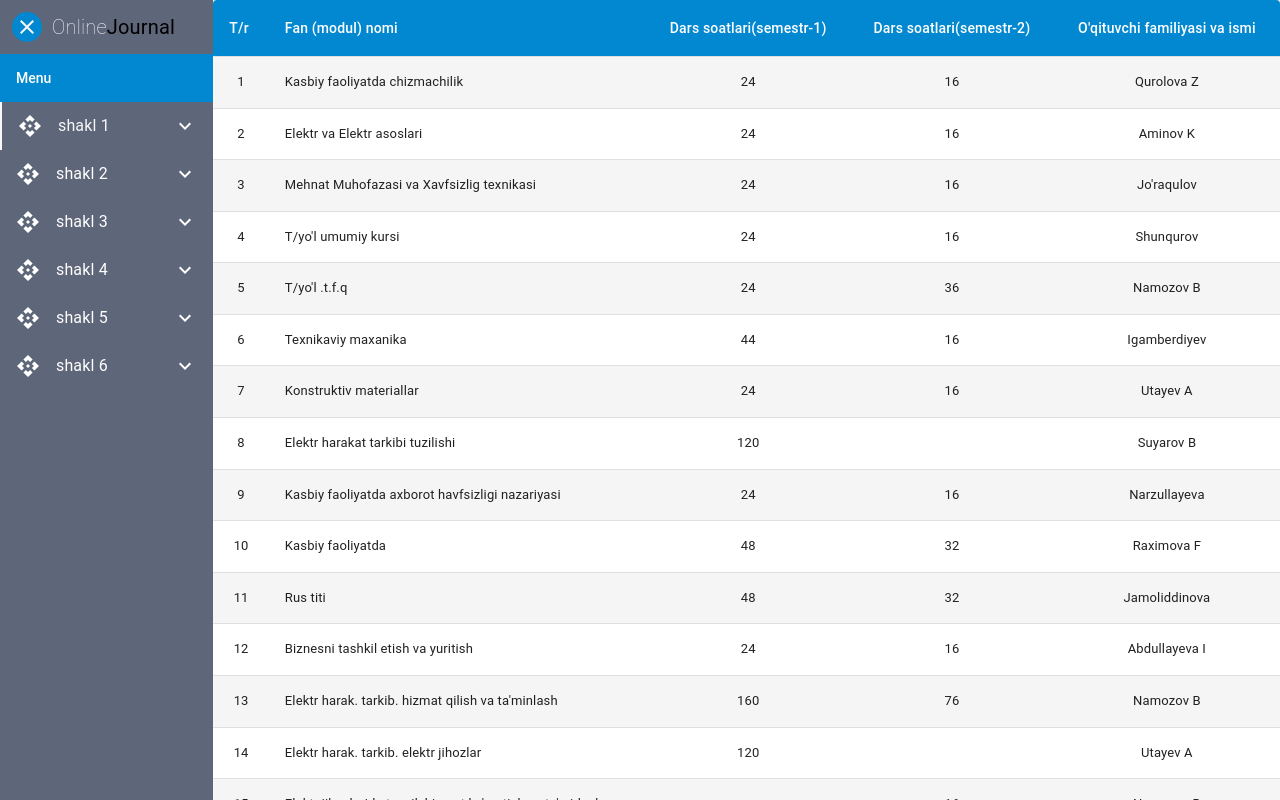
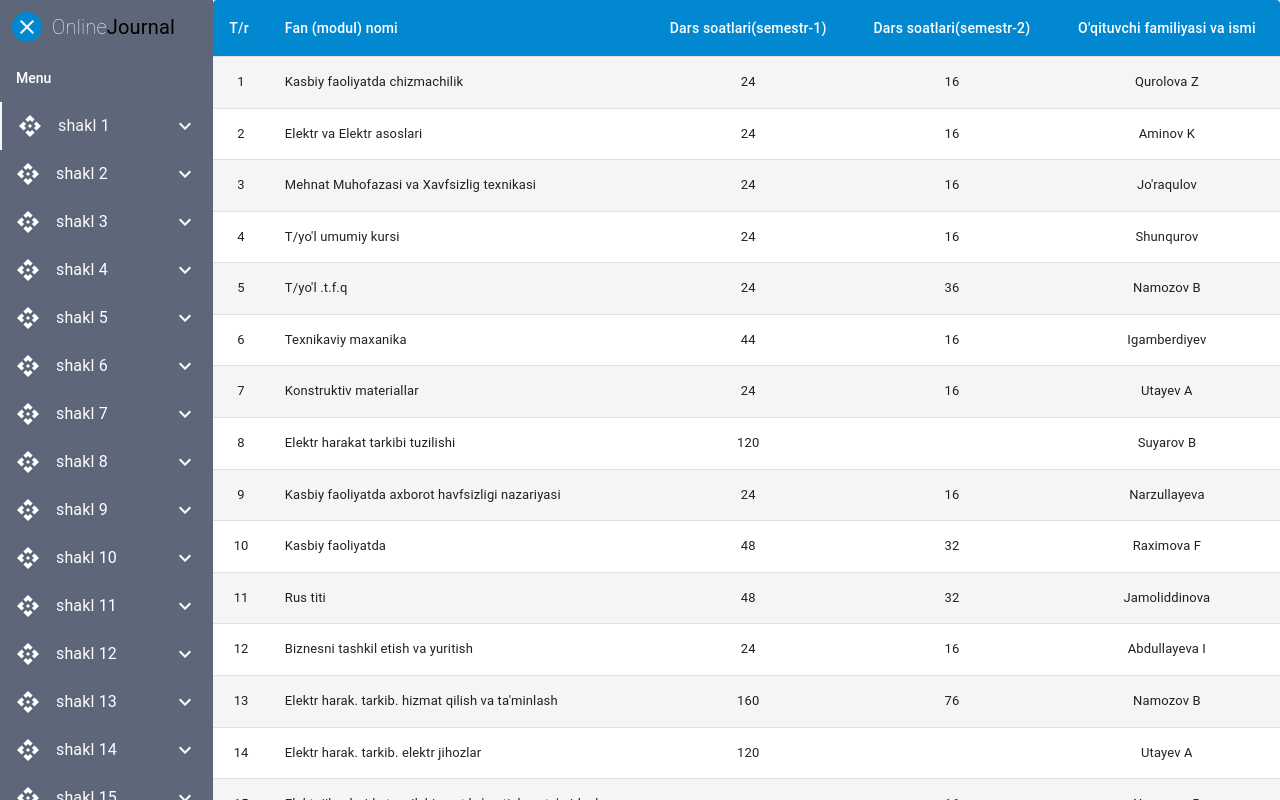
Before and after one commit to ShahzodZiyodullayev/journal, a React (Create React App) app: page / in a window 1280 px wide. Built offline with nearby package versions, Linux system fonts and the light colour scheme.

Commit message:
menu'lar qo'shildi

```diff
--- a/src/components/Sidebar.js
+++ b/src/components/Sidebar.js
@@ -1,4 +1,4 @@
-import React from "react";
+import React, { useEffect } from "react";
 import {
   Grid,
   Typography,
@@ -72,7 +72,31 @@ function Sidebar() {
       id: 4,
       name: "shakl 4",
       subname: [
-        {name: "O'quvchilarni baholash, davomat/O'tilgan mashg'ulotlar mavzusi", route: "/shakl4" }],
+        {
+          name: "O'quvchilarni baholash, davomat/O'tilgan mashg'ulotlar mavzusi",
+          route: "/shakl4",
+        },
+        {
+          name: "O'quvchilarni baholash, davomat/O'tilgan mashg'ulotlar mavzus",
+          route: "/shakl22",
+        },
+        {
+          name: "O'quvchilarni baholash, davomat/O'tilgan mashg'ulotlar mavzu",
+          route: "/shakl23",
+        },
+        {
+          name: "O'quvchilarni baholash, davomat/O'tilgan mashg'ulotlar mavz",
+          route: "/shakl24",
+        },
+        {
+          name: "O'quvchilarni baholash, davomat/O'tilgan mashg'ulotlar mav",
+          route: "/shakl25",
+        },
+        {
+          name: "O'quvchilarni baholash, davomat/O'tilgan mashg'ulotlar ma",
+          route: "/shakl26",
+        },
+      ],
       icon: <ApiOutlinedIcon />,
     },
     {
@@ -88,11 +112,141 @@ function Sidebar() {
       id: 6,
       name: "shakl 6",
       subname: [
-        { name: "O'quv amaliyotda o'uvchilarni baholash, davomat", route: "/shakl7" }
+        {
+          name: "O'quv amaliyotda o'uvchilarni baholash, davomat",
+          route: "/shakl7",
+        },
+        {
+          name: "O'quv amaliyotda o'uvchilarni baholash, davoma",
+          route: "/shakl8",
+        },
+        {
+          name: "O'quv amaliyotda o'uvchilarni baholash, davom",
+          route: "/shakl9",
+        },
+        {
+          name: "O'quv amaliyotda o'uvchilarni baholash, davo",
+          route: "/shakl10",
+        },
+        {
+          name: "O'quv amaliyotda o'uvchilarni baholash, dav",
+          route: "/shakl11",
+        },
+        {
+          name: "O'quv amaliyotda o'uvchilarni baholash, da",
+          route: "/shakl12",
+        },
+        {
+          name: "O'quv amaliyotda o'uvchilarni baholash, d",
+          route: "/shakl13",
+        },
+      ],
+      icon: <ApiOutlinedIcon />,
+    },
+    {
+      id: 7,
+      name: "shakl 7",
+      subname: [
+        {
+          name: "Kurs ishlar qaydnomasi",
+          route: "/shakl15",
+        },
+      ],
+      icon: <ApiOutlinedIcon />,
+    },
+    {
+      id: 8,
+      name: "shakl 8",
+      subname: [
+        {
+          name: "Ishlab chiqarish va diplom oldi amaliyotlar mavzusi",
+          route: "/shakl16",
+        },
+      ],
+      icon: <ApiOutlinedIcon />,
+    },
+    {
+      id: 9,
+      name: "shakl 9",
+      subname: [
+        {
+          name: "Ishlab chiqarish va diplom oldi amaliyotlar qaydnomasi",
+          route: "/shakl16",
+        },
+      ],
+      icon: <ApiOutlinedIcon />,
+    },
+    {
+      id: 10,
+      name: "shakl 10",
+      subname: [
+        {
+          name: "Fan (modul)idan yakuniy attestatsiya natijalari",
+          route: "/shakl17",
+        },
+      ],
+      icon: <ApiOutlinedIcon />,
+    },
+    {
+      id: 11,
+      name: "shakl 11",
+      subname: [
+        {
+          name: "Kvalifikatsiya bo'yicha amaliy imtihon (taqdimot) natijalari",
+          route: "/shakl18",
+        },
+      ],
+      icon: <ApiOutlinedIcon />,
+    },
+    {
+      id: 12,
+      name: "shakl 12",
+      subname: [
+        {
+          name: "O'quvchilar o'zlashtirish ko'rsatkichlarining fanlar bo'yicha yakuniy yig'ma qaydnomasi",
+          route: "/shakl18",
+        },
+      ],
+      icon: <ApiOutlinedIcon />,
+    },
+    {
+      id: 13,
+      name: "shakl 13",
+      subname: [
+        {
+          name: "Bitiruv malakaviy (diplom) ishining himoyasi natijasi",
+          route: "/shakl19",
+        },
+      ],
+      icon: <ApiOutlinedIcon />,
+    },
+    {
+      id: 14,
+      name: "shakl 14",
+      subname: [
+        {
+          name: "O'quvchilar tomonidan qoldirilgan dars soatlari hisobi",
+          route: "/shakl20",
+        },
+      ],
+      icon: <ApiOutlinedIcon />,
+    },
+    {
+      id: 15,
+      name: "shakl 15",
+      subname: [
+        {
+          name: "Jurnalning yuritilishi yuzasidan nazoratchilar tomonidan bildirilgan kamchiliklar va takliflar",
+          route: "/shakl21",
+        },
       ],
       icon: <ApiOutlinedIcon />,
     },
   ];
+
+  useEffect(() => {
+    setActivePage(links[0].subname[0].name);
+  }, []);
 
   return (
     <>
@@ -125,7 +279,18 @@ function Sidebar() {
         lg={2}
         backgroundColor="#5E6679"
         height="100vh"
-        sx={{ display: !hide && "none" }}
+        overflow="scroll"
+        sx={{
+          overflowX: "hidden",
+          display: !hide && "none",
+          "::-webkit-scrollbar": {
+            width: "7px",
+          },
+          "::-webkit-scrollbar-thumb": {
+            background: "#0288D1",
+            borderRadius: "5px",
+          },
+        }}
       >
         <Grid p={1.5} display="flex" alignItems="center">
           <Link to="/" style={{ textDecoration: "none" }}>
@@ -154,7 +319,7 @@ function Sidebar() {
             subheader={
               <ListSubheader
                 component="div"
-                sx={{ background: "#0288D1", color: "#fff" }}
+                sx={{ background: "#5E6679", color: "#fff" }}
               >
                 Menu
               </ListSubheader>
@@ -208,7 +373,7 @@ function Sidebar() {
                         onClick={(e) => isActive(x.name)}
                         key={x.name}
                         style={{
-                          color: activePage === x.name ? "#F8F8F9" : "#fff",
+                          color: activePage === x.name ? "#333" : "#fff",
                           textDecoration: "none",
                           fontSize: "30px",
                         }}
@@ -228,7 +393,12 @@ function Sidebar() {
                                 },
                               }}
                             >
-                              <ListItemIcon sx={{ color: "#fff" }}>
+                              <ListItemIcon
+                                sx={{
+                                  color:
+                                    activePage === x.name ? "#333" : "#fff",
+                                }}
+                              >
                                 <CircleOutlinedIcon sx={{ fontSize: 15 }} />
                               </ListItemIcon>
                               <ListItemText sx={{ ml: -2 }}>
--- a/src/layouts/MainLayout.js
+++ b/src/layouts/MainLayout.js
@@ -6,7 +6,24 @@ function MainLayout(props) {
   return (
     <Grid container>
       <Sidebar />
-      <Grid item sm={true} md={true} lg={true} height="100vh" overflow="scroll">
+      <Grid
+        item
+        sm={true}
+        md={true}
+        lg={true}
+        height="100vh"
+        overflow="scroll"
+        sx={{
+          overflowX: "hidden",
+          "::-webkit-scrollbar": {
+            width: "7px",
+          },
+          "::-webkit-scrollbar-thumb": {
+            background: "#0288D1",
+            borderRadius: "5px",
+          },
+        }}
+      >
         {props.children}
       </Grid>
     </Grid>
```
